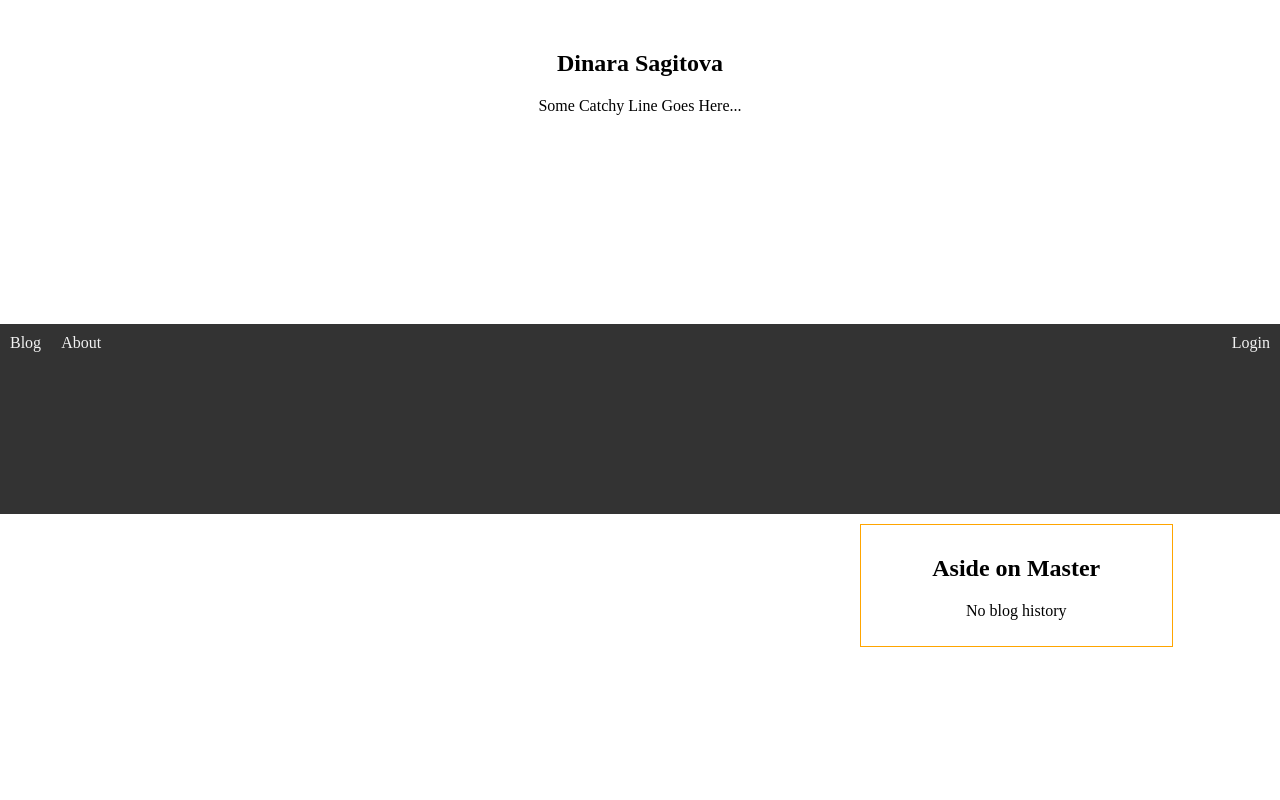
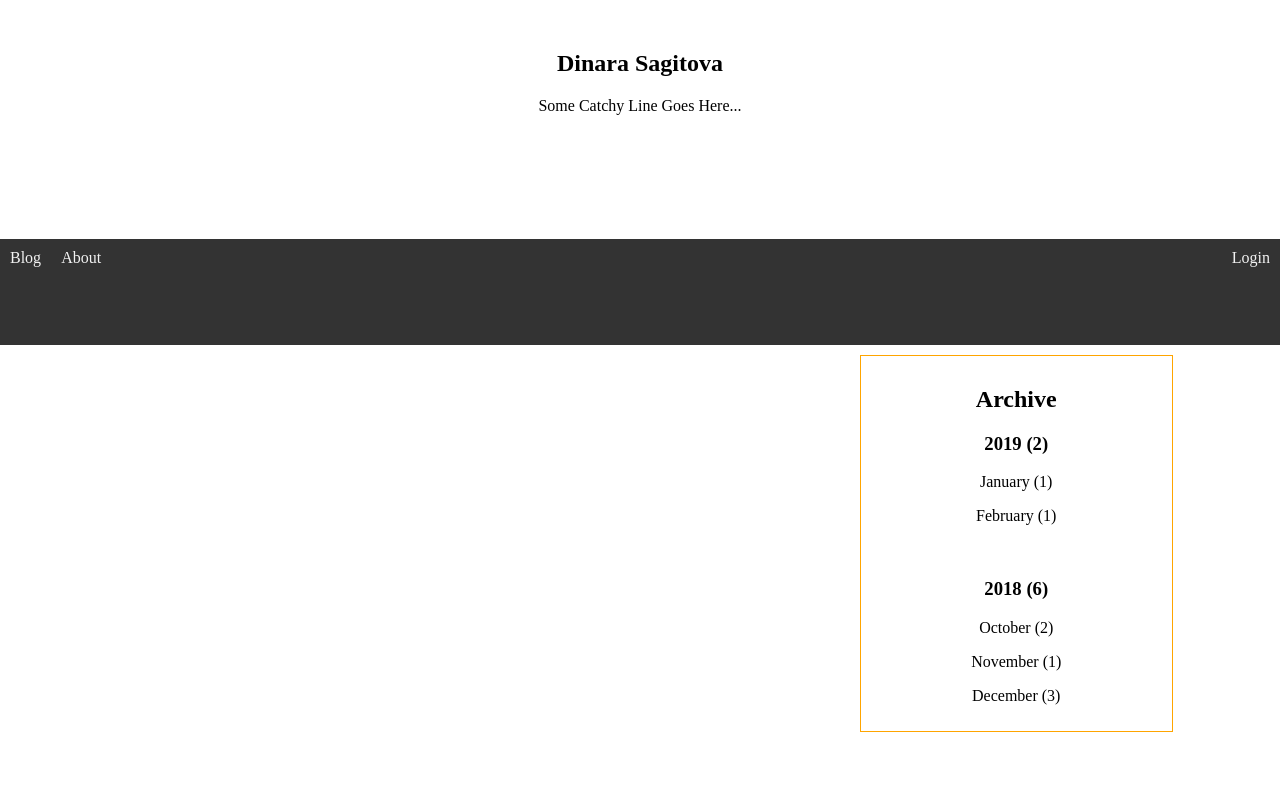
Before and after one commit to bmorrekyz/blog, a Django app: template templates/blog/index.html in a window 1280 px wide. Run offline with Django 3.2, Linux system fonts and the light colour scheme; the template is opened without the code that fills it, so the values that code supplies are empty.

Commit message:
added active page tracking. started working on showing archive in aside

```diff
--- a/static/blog/css/layout.css
+++ b/static/blog/css/layout.css
@@ -30,12 +30,13 @@
     display: none;
 }
 
-#aside { display: none; }
+#aside, #inner-aside { display: none; }
+
 
 /* desktop view */
 @media screen and (min-width: 1000px) {
 
   #content { grid-column: 2 / 9; }
-  #aside { display: block; }
+  #aside, #inner-aside { display: block; }
 
 }
--- a/templates/blog/about.html
+++ b/templates/blog/about.html
@@ -18,9 +18,9 @@
 {% endblock %}
 
 {% block navbar %}
-  <a href="{% url 'index' %}" class="nav-menu left">Blog</a>
-  <a href="{% url 'about' %}" class="nav-menu left">About</a>
-  <a href="{% url 'login' %}" class="nav-menu right">Login</a>
+  <a href="{% url 'index' %}" id="menu_" class="nav-menu left">Blog</a>
+  <a href="{% url 'about' %}" id="menu_about" class="nav-menu left">About</a>
+  <a href="{% url 'login' %}" id="menu_login" class="nav-menu right">Login</a>
 {% endblock %}
 
 {% block content %}
--- a/templates/blog/dashboard.html
+++ b/templates/blog/dashboard.html
@@ -6,8 +6,8 @@
 {% endblock %}
 
 {% block navbar %}
-  <a href="{% url 'index' %}" class="nav-menu left">Blog</a>
-  <a href="{% url 'logout' %}" class="nav-menu right">Logout</a>
+  <a href="{% url 'index' %}" id="menu_" class="nav-menu left">Blog</a>
+  <a href="{% url 'logout' %}" id="menu_logout" class="nav-menu right">Logout</a>
 {% endblock %}
 
 {% block content %}
--- a/templates/blog/index.html
+++ b/templates/blog/index.html
@@ -8,13 +8,13 @@
 
 {% block navbar %}
     {% if userIsLoggedIn %}
-      <a href="{% url 'dashboard' %}" class="nav-menu left">Dashboard</a>
-      <a href="{% url 'about' %}" class="nav-menu left">About</a>
-      <a href="{% url 'logout' %}" class="nav-menu right">Logout</a>
+      <a href="{% url 'dashboard' %}" id="menu_dashboard" class="nav-menu left">Dashboard</a>
+      <a href="{% url 'about' %}" id="menu_about" class="nav-menu left">About</a>
+      <a href="{% url 'logout' %}" id="menu_logout" class="nav-menu right">Logout</a>
     {% else %}
-      <a href="{% url 'index' %}" class="nav-menu left">Blog</a>
-      <a href="{% url 'about' %}" class="nav-menu left">About</a>
-      <a href="{% url 'login' %}" class="nav-menu right">Login</a>
+      <a href="{% url 'index' %}" id="menu_" class="nav-menu left">Blog</a>
+      <a href="{% url 'about' %}" id="menu_about" class="nav-menu left">About</a>
+      <a href="{% url 'login' %}" id="menu_login" class="nav-menu right">Login</a>
     {% endif %}
 {% endblock %}
 
@@ -30,14 +30,17 @@
 {% endblock %}
 
 {% block aside %}
-  <div class="inner-aside padded center">
-    <h2>Aside on Master</h2>
-    {% if blog_list %}
-      {% for blog in blog_list %}
-        <p>{{ blog.title }} </p>
-      {% endfor %}
-    {% else %}
-      <p>No blog history</p>
-    {% endif %}
-  </div>
+<div id="inner-aside" class="inner-aside padded center">
+
+  <h2>Archive</h2>
+  <h3>2019 (2) </h3>
+  <p>January (1) </p>
+  <p>February (1)</p>
+  <br>
+  <h3>2018 (6) </h3>
+  <p>October (2)</p>
+  <p>November (1) </p>
+  <p>December (3) </p>
+
+</div>
 {% endblock %}
--- a/templates/blog/login.html
+++ b/templates/blog/login.html
@@ -18,9 +18,9 @@
 {% endblock %}
 
 {% block navbar %}
-    <a href="{% url 'index' %}" class="nav-menu left">Blog</a>
-    <a href="{% url 'about' %}" class="nav-menu left">About</a>
-    <a href="{% url 'login' %}" class="nav-menu right">Login</a>
+    <a href="{% url 'index' %}" id="menu_" class="nav-menu left">Blog</a>
+    <a href="{% url 'about' %}" id="menu_about" class="nav-menu left">About</a>
+    <a href="{% url 'login' %}" id="menu_login" class="nav-menu right">Login</a>
 {% endblock %}
 
 {% block content %}
--- a/templates/blog/template.html
+++ b/templates/blog/template.html
@@ -31,7 +31,7 @@
 	</article>
 
 	<aside id="aside">
-	 {% block aside %}{% endblock %}
+	 		{% block aside %}{% endblock %}
 	</aside>
 
 <script>
@@ -45,6 +45,13 @@ $(document).ready(function() {
     (window.pageYOffset >= topOffset) ? el.addClass("fixed-top") : el.removeClass("fixed-top");
   };
 
+	// highlight menu for the current page
+	let current_url = location.href;
+	if (current_url.includes("localhost")) { var start_pos = 27; }
+	else if (current_url.includes("dinarasagitova.com")){ var start_pos = 31; }
+
+	let selected_menu = current_url.substring(start_pos,current_url.length);
+	$('#menu_'+selected_menu).css({'color':'#C4A000'});
 });
 
 </script>
```
